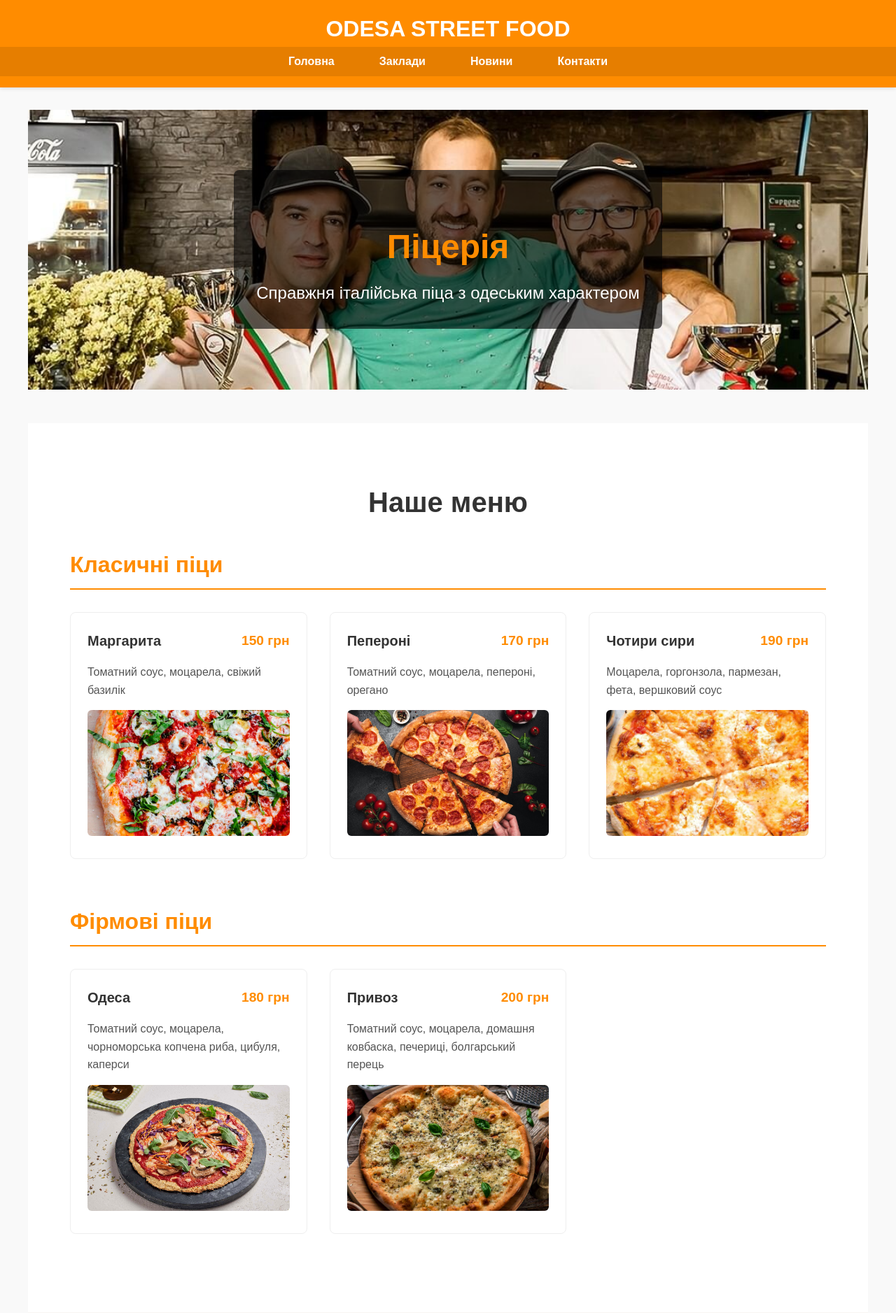
After one commit to Kwaizer/estab-map, a Flask app: page /restaurants/pizzeria in a window 1280 px wide. The commit adds this page. Shown: the top 1877 px of the page at 70% size. Run offline with Flask 3, Linux system fonts and the light colour scheme.

Commit message:
Add restaurant1 and CSS adjusting

```diff
--- a/static/css/style.css
+++ b/static/css/style.css
@@ -193,15 +193,171 @@ footer p {
     margin: 0;
 }
 
+.restaurant-header {
+    position: relative;
+    height: 400px;
+    background-size: cover;
+    background-position: center;
+    display: flex;
+    align-items: center;
+    justify-content: center;
+    color: white;
+    text-align: center;
+    margin-bottom: 3rem;
+}
+
+.header-overlay {
+    background-color: rgba(0, 0, 0, 0.6);
+    padding: 2rem;
+    border-radius: 8px;
+    max-width: 800px;
+    margin: 0 auto;
+}
+
+.restaurant-header h1 {
+    font-size: 3rem;
+    margin-bottom: 0.5rem;
+    color: #ff8c00;
+}
+
+.restaurant-header p {
+    font-size: 1.5rem;
+    margin: 0;
+}
+
+.container {
+    width: 90%;
+    max-width: 1200px;
+    margin: 0 auto;
+}
+
+.menu-section {
+    padding: 3rem 0;
+    background-color: #fff;
+}
+
+.menu-section h2 {
+    text-align: center;
+    font-size: 2.5rem;
+    margin-bottom: 2rem;
+}
+
+.menu-category {
+    margin-bottom: 4rem;
+}
+
+.menu-category h3 {
+    color: #ff8c00;
+    border-bottom: 2px solid #ff8c00;
+    padding-bottom: 0.5rem;
+    margin-bottom: 2rem;
+    font-size: 2rem;
+}
+
+.menu-items {
+    display: grid;
+    grid-template-columns: repeat(auto-fill, minmax(280px, 1fr));
+    gap: 2rem;
+}
+
+.menu-item {
+    background: #fff;
+    border: 1px solid #eee;
+    border-radius: 8px;
+    padding: 1.5rem;
+    transition: transform 0.3s, box-shadow 0.3s;
+}
+
+.menu-item:hover {
+    transform: translateY(-5px);
+    box-shadow: 0 8px 20px rgba(0, 0, 0, 0.1);
+}
+
+.item-header {
+    display: flex;
+    justify-content: space-between;
+    align-items: center;
+    margin-bottom: 1rem;
+}
+
+.item-header h4 {
+    margin: 0;
+    font-size: 1.25rem;
+}
+
+.price {
+    color: #ff8c00;
+    font-weight: bold;
+    font-size: 1.2rem;
+}
+
+.menu-item p {
+    margin: 0.5rem 0 1rem 0;
+    font-size: 1rem;
+    color: #555;
+}
+
+.menu-item img {
+    width: 100%;
+    height: 180px;
+    object-fit: cover;
+    border-radius: 6px;
+}
+
+.restaurant-info {
+    background-color: #f8f5f2;
+    padding: 3rem 0;
+}
+
+.info-block {
+    background: white;
+    padding: 2rem;
+    border-radius: 8px;
+    margin-bottom: 2rem;
+    box-shadow: 0 4px 8px rgba(0,0,0,0.05);
+}
+
+.info-block h3 {
+    color: #ff8c00;
+    margin-bottom: 1rem;
+    font-size: 1.75rem;
+}
+
+.info-block ul {
+    list-style-type: disc;
+    padding-left: 1.5rem;
+}
+
+.info-block ul li {
+    margin-bottom: 0.5rem;
+    color: #555;
+}
+
 /* Адаптація для мобільних */
 @media (max-width: 768px) {
     nav ul {
         gap: 1rem;
     }
 
+    .hero {
+        height: 300px; /* Фіксована висота для мобільних */
+    }
+
     .hero-text {
-        width: 90%;
-        padding: 1rem;
+        width: 95%; /* Більше ширини, щоб краще вписати текст */
+        padding: 1rem; /* Менші відступи */
+        top: 50%;
+        left: 50%;
+        transform: translate(-50%, -50%);
+    }
+
+    .hero-text h2 {
+        font-size: 1.5rem !important; /* Менший розмір шрифту */
+        margin-bottom: 0.5rem;
+    }
+
+    .hero-text p {
+        font-size: 1rem !important; /* Менший розмір шрифту */
     }
 
     .map-container {
@@ -209,6 +365,18 @@ footer p {
     }
 
     .restaurant-cards {
+        grid-template-columns: 1fr;
+    }
+
+    .restaurant-header {
+        height: 300px;
+    }
+
+    .restaurant-header h1 {
+        font-size: 2rem;
+    }
+
+    .menu-items {
         grid-template-columns: 1fr;
     }
 }
--- a/templates/base.html
+++ b/templates/base.html
@@ -25,7 +25,8 @@
     </main>
 
     <footer>
-        <p>&copy; {{ now.year }} ODESA STREET FOOD</p>
+{#        <p>&copy; {{ now.year }} ODESA STREET FOOD</p>#}
+        <p>2025 ODESA STREET FOOD</p>
     </footer>
 
     {{ map_js|safe if map_js }}
--- /dev/null
+++ b/templates/restaurants/pizzeria.html
@@ -0,0 +1,92 @@
+{% extends "base.html" %}
+
+{% block title %}Піцерія | ODESA STREET FOOD{% endblock %}
+
+{% block content %}
+<section class="restaurant-header" style="background-image: url('{{ url_for('static', filename='images/pizzeria-bg.jpg') }}')">
+    <div class="header-overlay">
+        <h1>Піцерія</h1>
+        <p>Справжня італійська піца з одеським характером</p>
+    </div>
+</section>
+
+<section class="menu-section">
+    <div class="container">
+        <h2>Наше меню</h2>
+
+        <div class="menu-category">
+            <h3>Класичні піци</h3>
+            <div class="menu-items">
+                <div class="menu-item">
+                    <div class="item-header">
+                        <h4>Маргарита</h4>
+                        <span class="price">150 грн</span>
+                    </div>
+                    <p>Томатний соус, моцарела, свіжий базилік</p>
+                    <img src="{{ url_for('static', filename='images/pizza-margherita.jpg') }}" alt="Піца Маргарита">
+                </div>
+
+                <div class="menu-item">
+                    <div class="item-header">
+                        <h4>Пепероні</h4>
+                        <span class="price">170 грн</span>
+                    </div>
+                    <p>Томатний соус, моцарела, пепероні, орегано</p>
+                    <img src="{{ url_for('static', filename='images/pizza-pepperoni.jpg') }}" alt="Піца Пепероні">
+                </div>
+
+                <div class="menu-item">
+                    <div class="item-header">
+                        <h4>Чотири сири</h4>
+                        <span class="price">190 грн</span>
+                    </div>
+                    <p>Моцарела, горгонзола, пармезан, фета, вершковий соус</p>
+                    <img src="{{ url_for('static', filename='images/pizza-quattro-formaggi.jpg') }}" alt="Піца Чотири сири">
+                </div>
+            </div>
+        </div>
+
+        <div class="menu-category">
+            <h3>Фірмові піци</h3>
+            <div class="menu-items">
+                <div class="menu-item">
+                    <div class="item-header">
+                        <h4>Одеса</h4>
+                        <span class="price">180 грн</span>
+                    </div>
+                    <p>Томатний соус, моцарела, чорноморська копчена риба, цибуля, каперси</p>
+                    <img src="{{ url_for('static', filename='images/pizza-odesa.jpg') }}" alt="Піца Одеса">
+                </div>
+
+                <div class="menu-item">
+                    <div class="item-header">
+                        <h4>Привоз</h4>
+                        <span class="price">200 грн</span>
+                    </div>
+                    <p>Томатний соус, моцарела, домашня ковбаска, печериці, болгарський перець</p>
+                    <img src="{{ url_for('static', filename='images/pizza-pryvoz.jpg') }}" alt="Піца Привоз">
+                </div>
+            </div>
+        </div>
+    </div>
+</section>
+
+<section class="restaurant-info">
+    <div class="container">
+        <div class="info-block">
+            <h3>Години роботи</h3>
+            <p>Понеділок - Четвер: 11:00 - 23:00</p>
+            <p>П'ятниця - Неділя: 11:00 - 00:00</p>
+        </div>
+
+        <div class="info-block">
+            <h3>Особливості</h3>
+            <ul>
+                <li>Дров'яна піч</li>
+                <li>Вегетаріанські опції</li>
+                <li>Можливість забрати з собою</li>
+            </ul>
+        </div>
+    </div>
+</section>
+{% endblock %}
```
Also changed, not shown: static/images/pizza-margherita.jpg (added), static/images/pizza-odesa.jpg (added), static/images/pizza-pepperoni.jpg (added), static/images/pizza-pryvoz.jpg (added), static/images/pizza-quattro-formaggi.jpg (added), static/images/pizza.jpg (added), static/images/pizzeria-bg.jpg (added).
